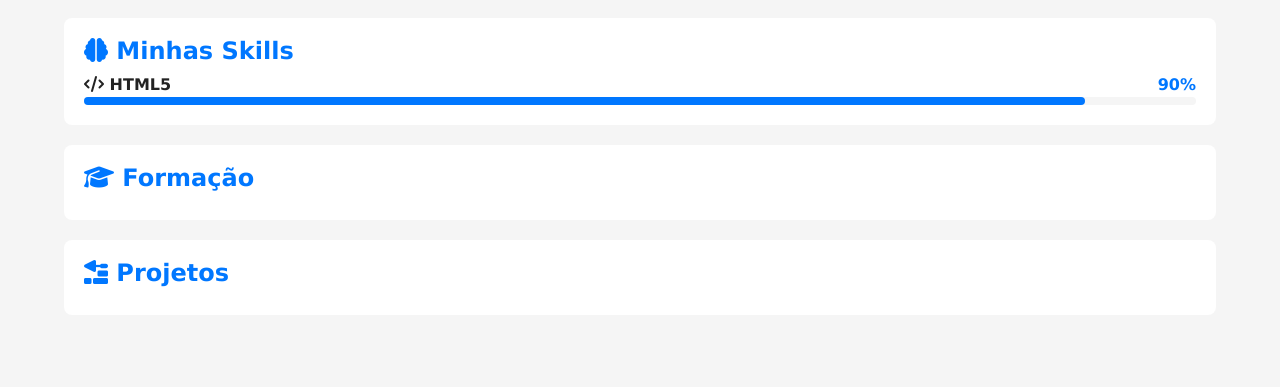
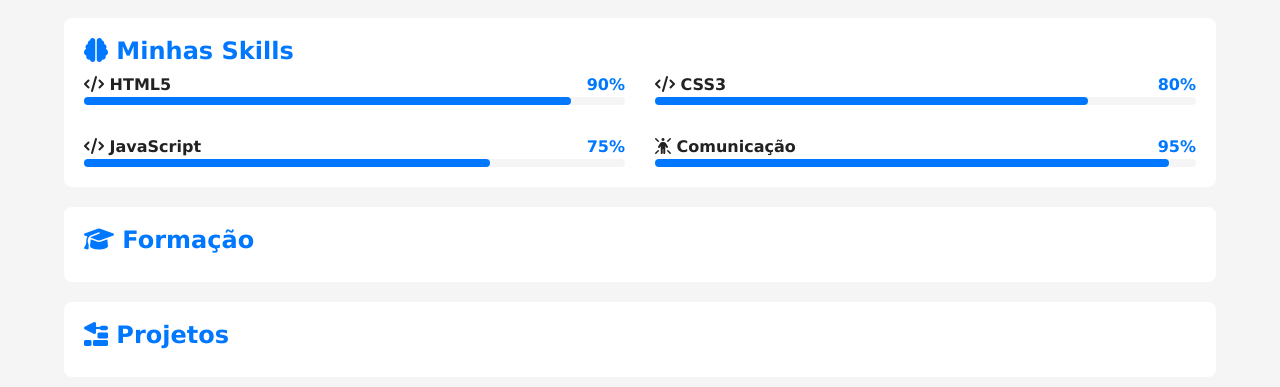
Before and after one commit to alexandre-07/projeto-portifolio, a plain HTML site: page index.html in a window 1280 px wide. Shown: the part 1193-1580 px from the top of the page. Before the commit the page ends 1528 px from the top, so only its background shows below. Drawn offline with Linux system fonts and the light colour scheme.

Commit message:
skills criadas

```diff
--- a/estilos/style.css
+++ b/estilos/style.css
@@ -177,3 +177,9 @@ article h2{
   background-color: var(--destaque);
   border-radius: 4px;
 }
+
+@media screen and (min-width: 768px) {
+  #skill-container{
+    grid-template-columns: 1fr 1fr;
+  }
+}
--- a/index.html
+++ b/index.html
@@ -63,7 +63,56 @@
                             <div class="progresso" style="width: 90%;">
                             </div>
                         </div>
-                    </div>
+                    </div> <!--Fim Skill HTML5-->
+
+                        <div class="item">
+                            <div class="info">
+                                <span class="nome">
+                                     <i class="fa-solid fa-code"></i>
+                                    CSS3
+                                </span>
+                                <span class="porcent">
+                                    80%
+                                </span>
+                            </div>
+                            <div class="barra">
+                                <div class="progresso" style="width: 80%;">
+                                </div>
+                            </div>
+                        </div> <!--Fim Skill CSS3-->
+
+                        <div class="item">
+                            <div class="info">
+                                <span class="nome">
+                                    <i class="fa-solid fa-code"></i>
+                                    JavaScript
+                                </span>
+                                <span class="porcent">
+                                    75%
+                                </span>
+                            </div>
+                            <div class="barra">
+                                <div class="progresso" style="width: 75%;">
+                                </div>
+                            </div>
+                        </div>
+
+                        <div class="item">
+                            <div class="info">
+                                <span class="nome">
+                                    <i class="fa-solid fa-person-rays"></i>
+                                    Comunicação
+                                </span>
+                                <span class="porcent">
+                                    95%
+                                </span>
+                            </div>
+                            <div class="barra">
+                                <div class="progresso" style="width: 95%;">
+                                </div>
+                            </div>
+                        </div>
+
                 </div>
             </article> <!--Fim article#skills-->
 
```
